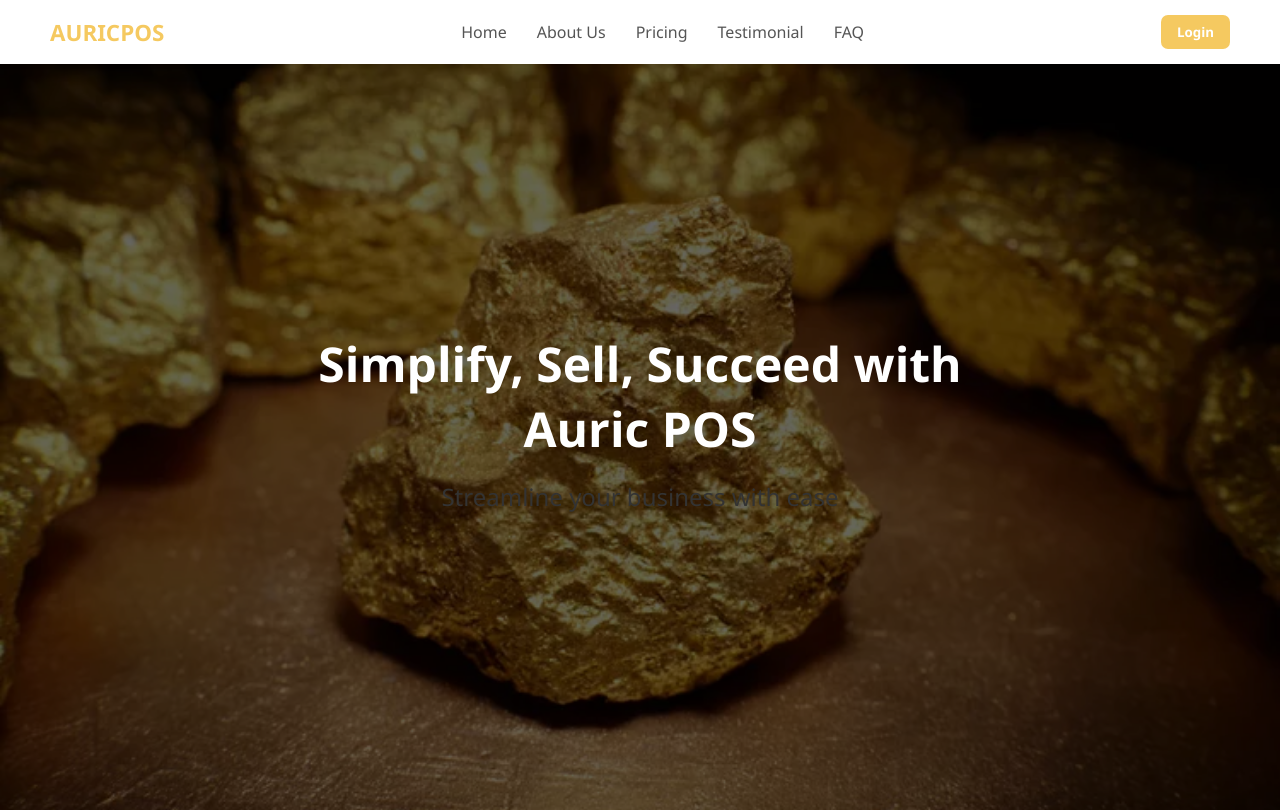
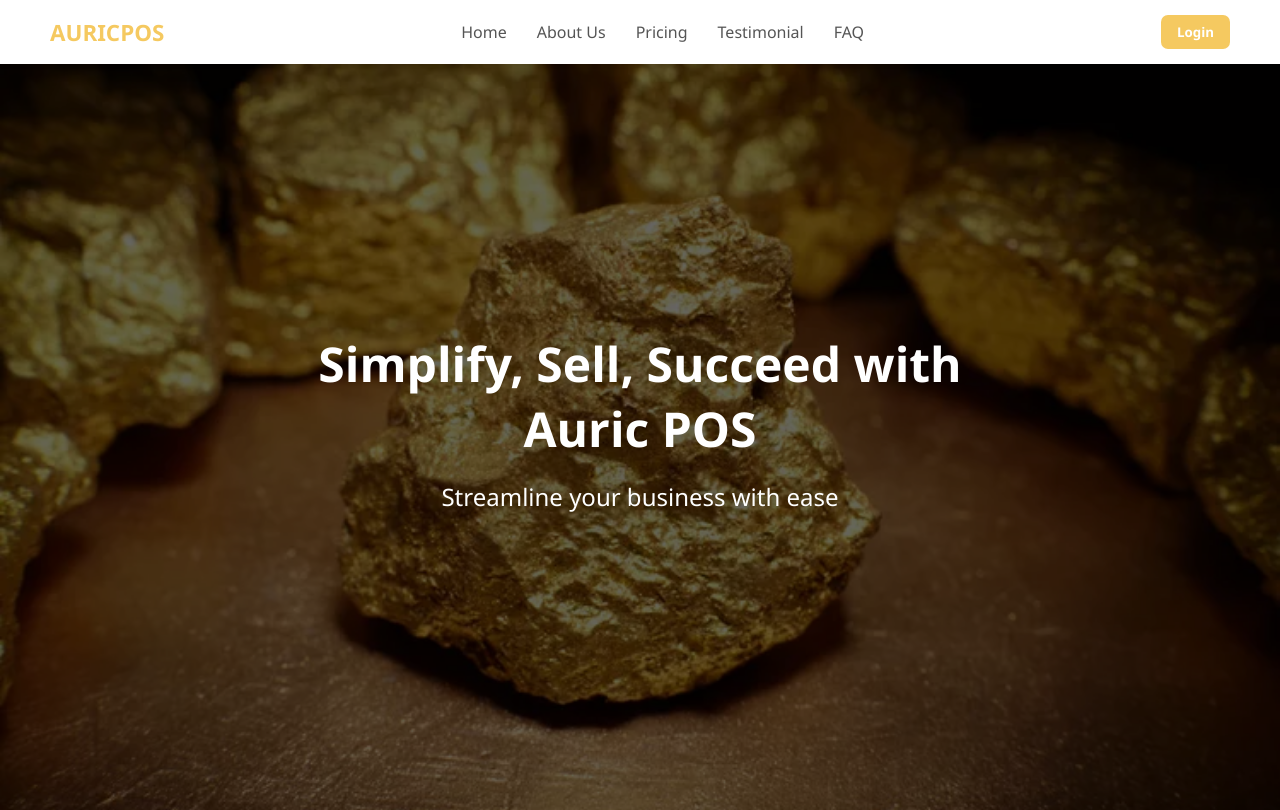
Before and after one commit to ArqamShabir/goldPOS, a React (Vite) app in the folder goldPOS/: page / in a window 1280 px wide. Shown: the top 810 px of the page. Built offline with nearby package versions, Linux system fonts and the light colour scheme.

Commit message:
Landing Pages Changes

```diff
--- a/goldPOS/src/components/OrderForm.jsx
+++ b/goldPOS/src/components/OrderForm.jsx
@@ -92,7 +92,7 @@ useEffect(() => {
       type="button"
     onClick={() => {
   const token = localStorage.getItem("token");
-  axios.post('http://localhost:5000/api/categories/custom', {
+  axios.post(`${import.meta.env.VITE_API_BASE_URL}/api/categories/custom`, {
     userId,
     name: newCustomCategory
   }, {
--- a/goldPOS/src/css/HeroSection.module.css
+++ b/goldPOS/src/css/HeroSection.module.css
@@ -41,6 +41,7 @@
     font-size: 1.5rem;
     margin-bottom: 2rem;
     font-weight: normal;
+    color:#fff !important;
   }
 
 
```
